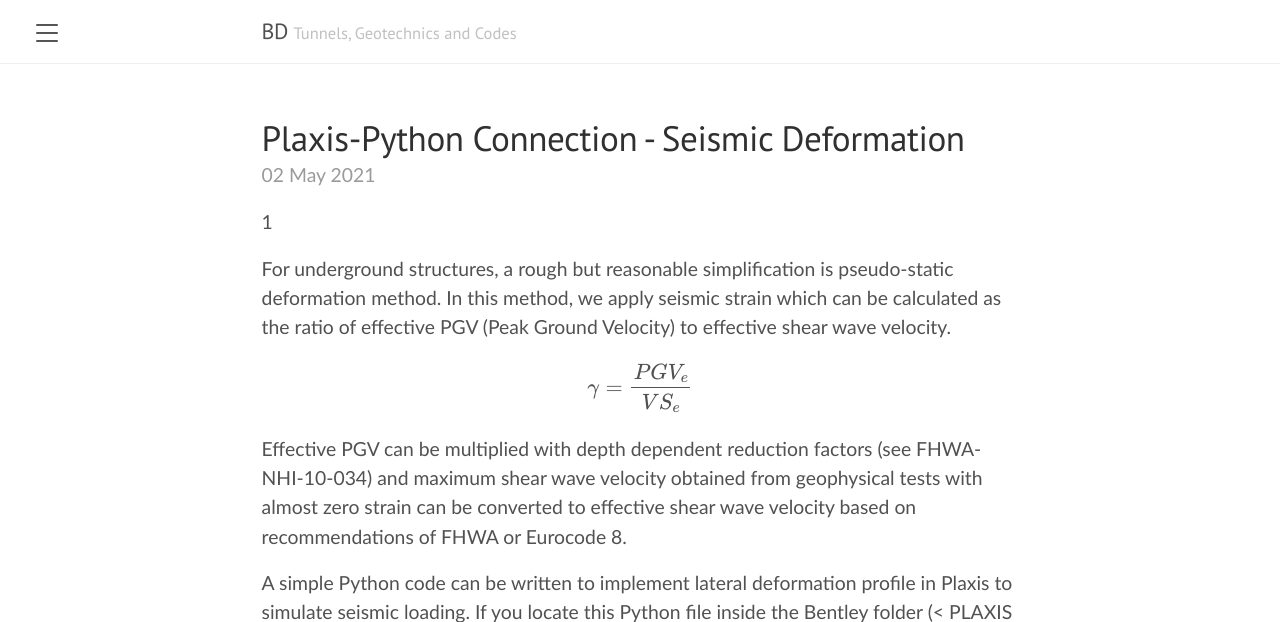
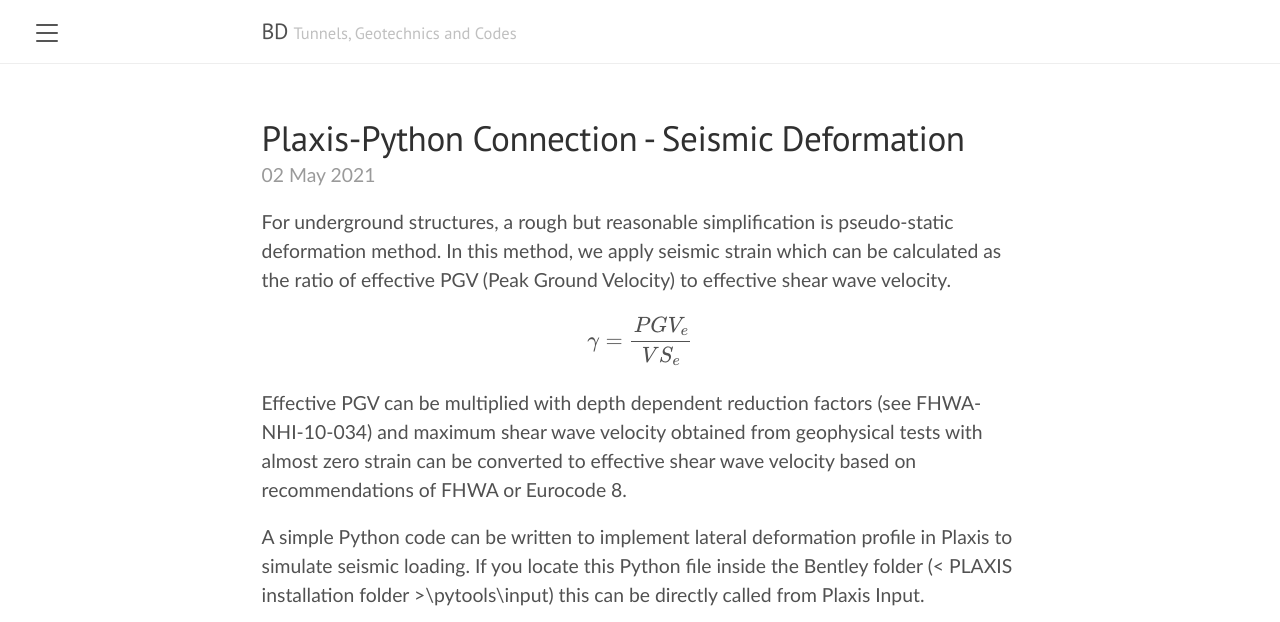
Before and after one commit to hdoer/berkdemir.github.io, a Jekyll site: the page built from _posts/2021-05-02-Plaxis-Python-Seismic-Deformation.md, in a window 1280 px wide and 900 px high, cut to the strip 0-622 px from the top of the window. Built offline with Jekyll 4.4.1, drawn with Linux system fonts in a browser that asks for light colours; formulas are drawn with MathJax 3.

Commit message:
Update 2021-05-02-Plaxis-Python-Seismic-Deformation.md

```diff
--- a/_posts/2021-05-02-Plaxis-Python-Seismic-Deformation.md
+++ b/_posts/2021-05-02-Plaxis-Python-Seismic-Deformation.md
@@ -1,10 +1,7 @@
 ---
 layout: post
 title: Plaxis-Python Connection - Seismic Deformation
-use_math: true
 ---
-
-1
 
 For underground structures, a rough but reasonable simplification is pseudo-static deformation method. In this method, we apply seismic strain which can be calculated as the ratio of effective PGV (Peak Ground Velocity) to effective shear wave velocity.
 
```
